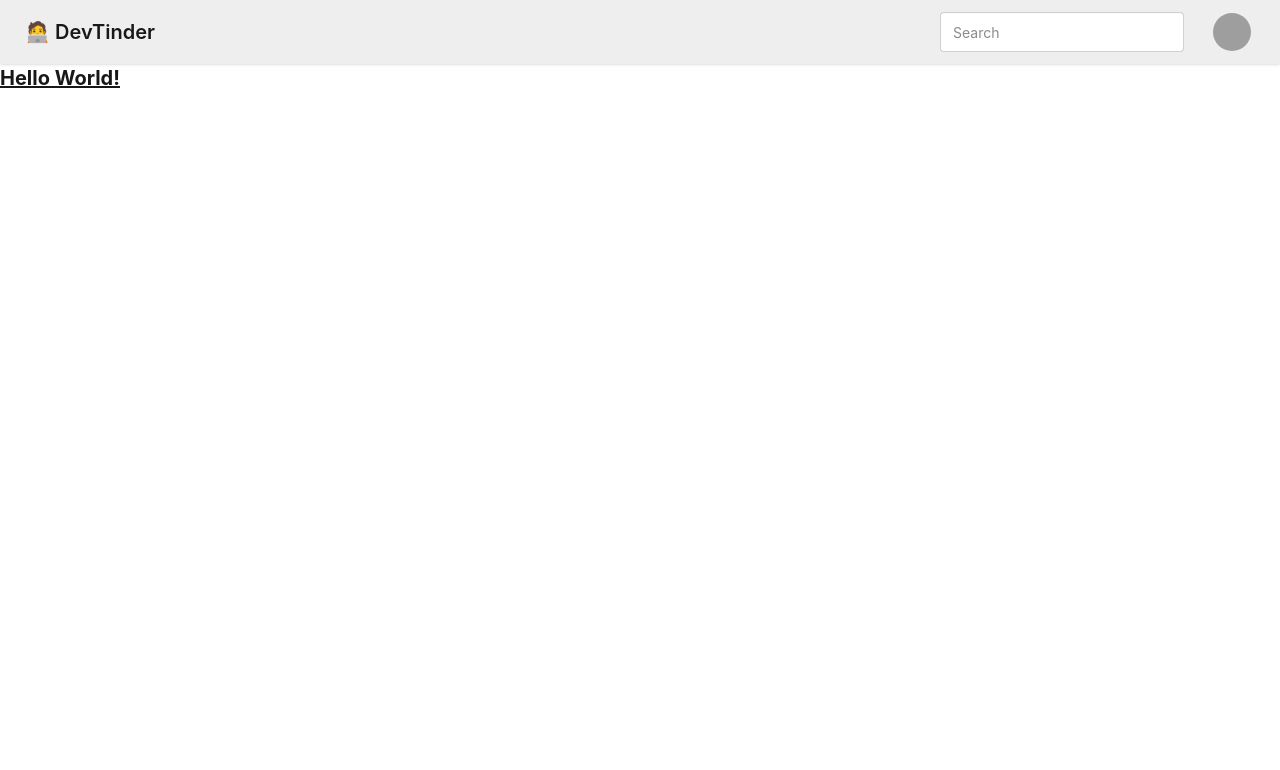
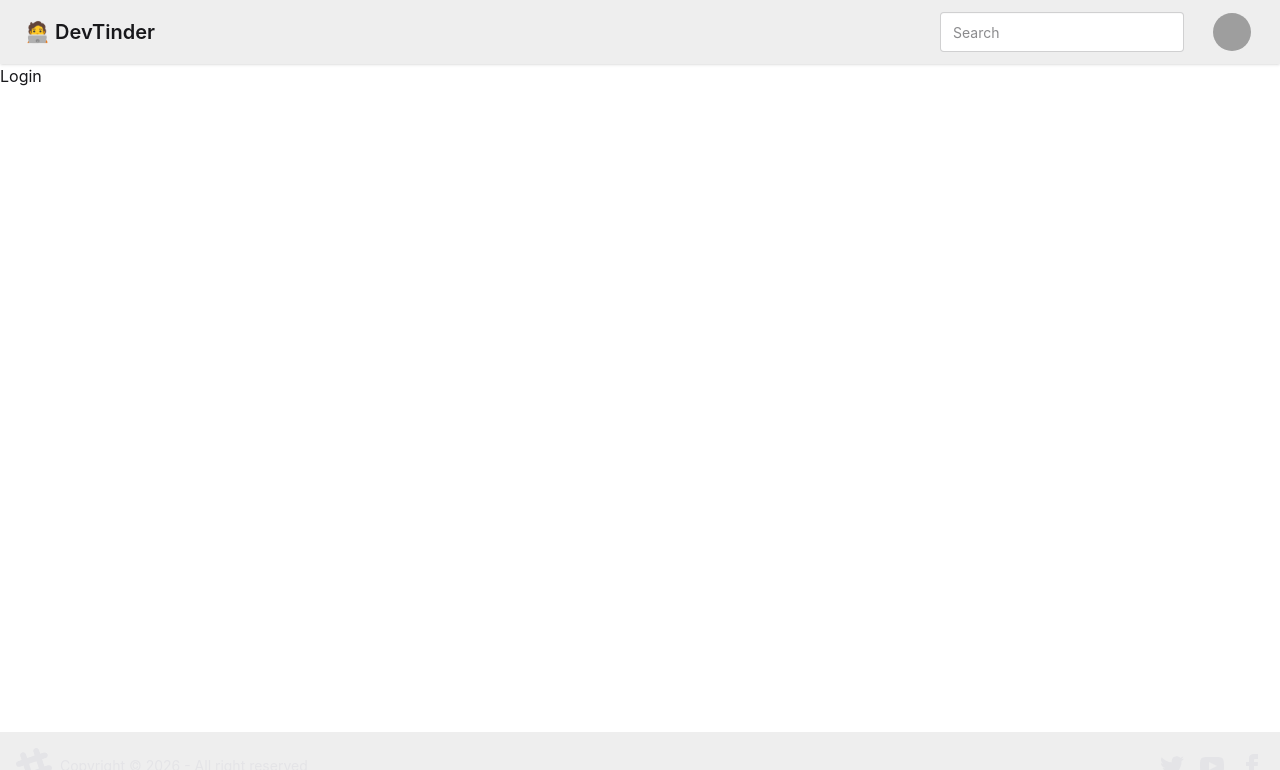
Before and after one commit to ayushporwal01/DevTinder-web, a React (Vite) app: page /login in a window 1280 px wide. Shown: the top 770 px of the page. Built offline with nearby package versions, Linux system fonts and the light colour scheme; grey boxes are pictures that could not be loaded.

Commit message:
routes + footer

```diff
--- a/package.json
+++ b/package.json
@@ -13,6 +13,7 @@
     "@tailwindcss/vite": "^4.3.3",
     "react": "^19.2.8",
     "react-dom": "^19.2.8",
+    "react-router-dom": "^7.18.4",
     "tailwindcss": "^4.3.3"
   },
   "devDependencies": {
--- a/src/App.jsx
+++ b/src/App.jsx
@@ -1,51 +1,19 @@
+import { BrowserRouter, Routes, Route } from "react-router-dom";
+import Body from "./Body";
+import Profile from "./Profile";
+import Login from "./Login";
+
 function App() {
   return (
     <>
-      <div className="navbar bg-base-300 shadow-sm">
-        <div className="flex-1">
-          <a className="btn btn-ghost text-xl">🧑‍💻 DevTinder</a>
-        </div>
-
-        <div className="flex gap-2">
-          <input
-            type="text"
-            placeholder="Search"
-            className="input w-24 md:w-auto"
-          />
-          <div className="dropdown dropdown-end mx-5">
-            <div
-              tabIndex={0}
-              role="button"
-              className="btn btn-ghost btn-circle avatar"
-            >
-              <div className="w-10 rounded-full">
-                <img
-                  alt="Tailwind CSS Navbar component"
-                  src="https://img.daisyui.com/images/stock/photo-1534528741775-53994a69daeb.webp"
-                />
-              </div>
-            </div>
-            <ul
-              tabIndex={-1}
-              className="menu menu-sm dropdown-content bg-base-100 rounded-box z-1 mt-3 w-52 p-2 shadow"
-            >
-              <li>
-                <a className="justify-between">
-                  Profile
-                  <span className="badge">New</span>
-                </a>
-              </li>
-              <li>
-                <a>Settings</a>
-              </li>
-              <li>
-                <a>Logout</a>
-              </li>
-            </ul>
-          </div>
-        </div>
-      </div>
-      <h1 className="text-xl font-bold underline">Hello World!</h1>
+      <BrowserRouter basename="/">
+        <Routes>
+          <Route path="/" element={<Body />}>
+            <Route path="/login" element={<Login />} />
+            <Route path="/profile" element={<Profile />} />
+          </Route>
+        </Routes>
+      </BrowserRouter>
     </>
   );
 }
--- /dev/null
+++ b/src/Body.jsx
@@ -0,0 +1,15 @@
+import Footer from "./Footer";
+import Navbar from "./Navbar";
+import { Outlet } from "react-router-dom";
+
+const Body = () => {
+  return (
+    <div>
+      <Navbar />
+      <Outlet />
+      <Footer />
+    </div>
+  );
+};
+
+export default Body;
--- /dev/null
+++ b/src/Footer.jsx
@@ -0,0 +1,60 @@
+const Footer = () => {
+  return (
+    <footer className="footer sm:footer-horizontal bg-base-300 text-neutral-content items-center p-4 fixed bottom-0">
+      <aside className="grid-flow-col items-center">
+        <svg
+          width="36"
+          height="36"
+          viewBox="0 0 24 24"
+          xmlns="http://www.w3.org/2000/svg"
+          fillRule="evenodd"
+          clipRule="evenodd"
+          className="fill-current"
+        >
+          <path d="M22.672 15.226l-2.432.811.841 2.515c.33 1.019-.209 2.127-1.23 2.456-1.15.325-2.148-.321-2.463-1.226l-.84-2.518-5.013 1.677.84 2.517c.391 1.203-.434 2.542-1.831 2.542-.88 0-1.601-.564-1.86-1.314l-.842-2.516-2.431.809c-1.135.328-2.145-.317-2.463-1.229-.329-1.018.211-2.127 1.231-2.456l2.432-.809-1.621-4.823-2.432.808c-1.355.384-2.558-.59-2.558-1.839 0-.817.509-1.582 1.327-1.846l2.433-.809-.842-2.515c-.33-1.02.211-2.129 1.232-2.458 1.02-.329 2.13.209 2.461 1.229l.842 2.515 5.011-1.677-.839-2.517c-.403-1.238.484-2.553 1.843-2.553.819 0 1.585.509 1.85 1.326l.841 2.517 2.431-.81c1.02-.33 2.131.211 2.461 1.229.332 1.018-.21 2.126-1.23 2.456l-2.433.809 1.622 4.823 2.433-.809c1.242-.401 2.557.484 2.557 1.838 0 .819-.51 1.583-1.328 1.847m-8.992-6.428l-5.01 1.675 1.619 4.828 5.011-1.674-1.62-4.829z"></path>
+        </svg>
+        <p>Copyright © {new Date().getFullYear()} - All right reserved</p>
+      </aside>
+      <nav className="grid-flow-col gap-4 md:place-self-center md:justify-self-end">
+        <a>
+          <svg
+            aria-label="Twitter"
+            xmlns="http://www.w3.org/2000/svg"
+            width="24"
+            height="24"
+            viewBox="0 0 24 24"
+            className="fill-current"
+          >
+            <path d="M24 4.557c-.883.392-1.832.656-2.828.775 1.017-.609 1.798-1.574 2.165-2.724-.951.564-2.005.974-3.127 1.195-.897-.957-2.178-1.555-3.594-1.555-3.179 0-5.515 2.966-4.797 6.045-4.091-.205-7.719-2.165-10.148-5.144-1.29 2.213-.669 5.108 1.523 6.574-.806-.026-1.566-.247-2.229-.616-.054 2.281 1.581 4.415 3.949 4.89-.693.188-1.452.232-2.224.084.626 1.956 2.444 3.379 4.6 3.419-2.07 1.623-4.678 2.348-7.29 2.04 2.179 1.397 4.768 2.212 7.548 2.212 9.142 0 14.307-7.721 13.995-14.646.962-.695 1.797-1.562 2.457-2.549z"></path>
+          </svg>
+        </a>
+        <a>
+          <svg
+            aria-label="YouTube"
+            xmlns="http://www.w3.org/2000/svg"
+            width="24"
+            height="24"
+            viewBox="0 0 24 24"
+            className="fill-current"
+          >
+            <path d="M19.615 3.184c-3.604-.246-11.631-.245-15.23 0-3.897.266-4.356 2.62-4.385 8.816.029 6.185.484 8.549 4.385 8.816 3.6.245 11.626.246 15.23 0 3.897-.266 4.356-2.62 4.385-8.816-.029-6.185-.484-8.549-4.385-8.816zm-10.615 12.816v-8l8 3.993-8 4.007z"></path>
+          </svg>
+        </a>
+        <a>
+          <svg
+            aria-label="Facebook"
+            xmlns="http://www.w3.org/2000/svg"
+            width="24"
+            height="24"
+            viewBox="0 0 24 24"
+            className="fill-current"
+          >
+            <path d="M9 8h-3v4h3v12h5v-12h3.642l.358-4h-4v-1.667c0-.955.192-1.333 1.115-1.333h2.885v-5h-3.808c-3.596 0-5.192 1.583-5.192 4.615v3.385z"></path>
+          </svg>
+        </a>
+      </nav>
+    </footer>
+  );
+};
+
+export default Footer;
--- /dev/null
+++ b/src/Login.jsx
@@ -0,0 +1,7 @@
+const Login = () => {
+  return (
+    <div>Login</div>
+  )
+}
+
+export default Login
--- /dev/null
+++ b/src/Navbar.jsx
@@ -0,0 +1,50 @@
+const Navbar = () => {
+  return (
+    <div className="navbar bg-base-300 shadow-sm">
+      <div className="flex-1">
+        <a className="btn btn-ghost text-xl">🧑‍💻 DevTinder</a>
+      </div>
+
+      <div className="flex gap-2">
+        <input
+          type="text"
+          placeholder="Search"
+          className="input w-24 md:w-auto"
+        />
+        <div className="dropdown dropdown-end mx-5">
+          <div
+            tabIndex={0}
+            role="button"
+            className="btn btn-ghost btn-circle avatar"
+          >
+            <div className="w-10 rounded-full">
+              <img
+                alt="Tailwind CSS Navbar component"
+                src="https://img.daisyui.com/images/stock/photo-1534528741775-53994a69daeb.webp"
+              />
+            </div>
+          </div>
+          <ul
+            tabIndex={-1}
+            className="menu menu-sm dropdown-content bg-base-100 rounded-box z-1 mt-3 w-52 p-2 shadow"
+          >
+            <li>
+              <a className="justify-between">
+                Profile
+                <span className="badge">New</span>
+              </a>
+            </li>
+            <li>
+              <a>Settings</a>
+            </li>
+            <li>
+              <a>Logout</a>
+            </li>
+          </ul>
+        </div>
+      </div>
+    </div>
+  );
+};
+
+export default Navbar;
--- /dev/null
+++ b/src/Profile.jsx
@@ -0,0 +1,7 @@
+const Profile = () => {
+  return (
+    <div>Profile</div>
+  )
+}
+
+export default Profile
```
Also changed, not shown: 2 other files (tests, documents, lock files or other folders).
